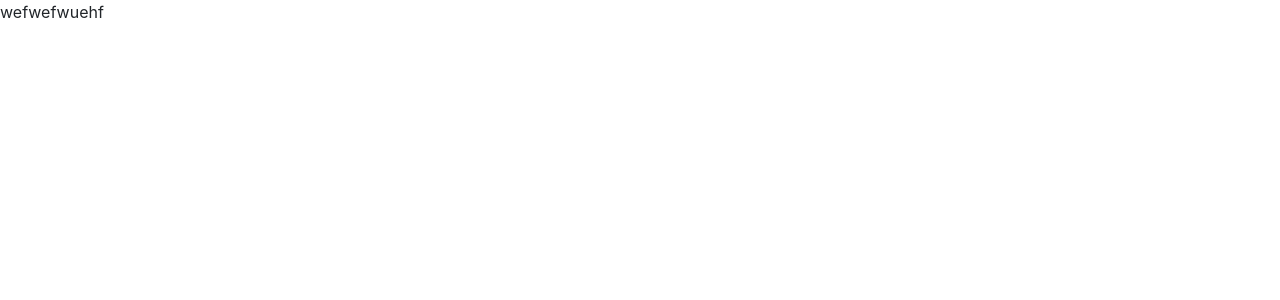
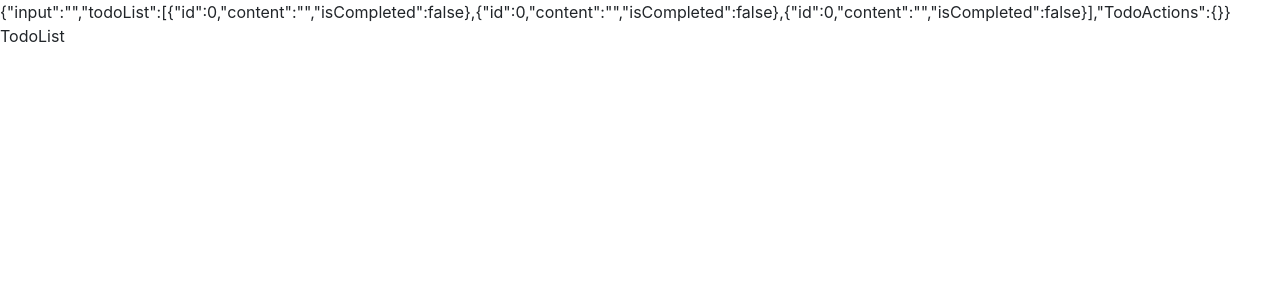
Before and after one commit to fcsn/react-practice, a React (Create React App) app: page / in a window 1280 px wide. Shown: the top 300 px of the page. Built offline with nearby package versions, Linux system fonts and the light colour scheme.

Commit message:
feat: Connect store to TodoListContainer

```diff
--- a/src/Root.js
+++ b/src/Root.js
@@ -1,11 +1,14 @@
 import React from 'react';
 import App from './components/App';
-// import {Provider} from 'react-redux';
+import {Provider} from 'react-redux';
+import store from './store';
 
 class Root extends React.Component {
     render () {
         return (
+            <Provider store={store}>
                 <App/>
+            </Provider>
         )
     }
 }
--- a/src/components/App.js
+++ b/src/components/App.js
@@ -1,10 +1,11 @@
 import React from 'react';
+import TodoListContainer from '../../src/containers/TodoList/TodoListContainer'
 
 class App extends React.Component {
     render () {
         return (
-            <div>
-                wefwefwuehf
+            <div className="App">
+                <TodoListContainer/>
             </div>
         )
     }
--- /dev/null
+++ b/src/components/TodoList/TodoList.js
@@ -0,0 +1,14 @@
+import React from 'react';
+import './TodoList.css';
+
+class TodoList extends React.Component {
+    render () {
+        return (
+            <div>
+                TodoList
+            </div>
+        )
+    }
+}
+
+export default TodoList;
--- /dev/null
+++ b/src/components/TodoList/index.js
@@ -0,0 +1 @@
+export {default} from './TodoList'
--- /dev/null
+++ b/src/containers/TodoList/TodoListContainer.js
@@ -0,0 +1,34 @@
+import React from 'react';
+import {connect} from 'react-redux'
+import {bindActionCreators} from 'redux'
+import * as todoActions from '../../../src/store/modules/todo'
+
+import TodoList from '../../../src/components/TodoList/TodoList';
+
+class TodoListContainer extends React.Component {
+    render () {
+        return (
+            <div>
+                {JSON.stringify(this.props)}
+                <TodoList/>
+            </div>
+        )
+    }
+}
+
+const mapStateToProps = ({ todo }) => ({
+    input: todo.input,
+    todoList: todo.todoList
+});
+
+// 이런 구조로 하면 나중에 다양한 리덕스 모듈을 적용해야 하는 상황에서 유용합니다.
+const mapDispatchToProps = dispatch => ({
+    TodoActions: bindActionCreators(todoActions, dispatch),
+    // AnotherActions: bindActionCreators(anotherActions, dispatch)
+});
+export default connect(
+    mapStateToProps,
+    mapDispatchToProps
+)(TodoListContainer);
+
+// export default TodoListContainer;
--- /dev/null
+++ b/src/containers/TodoList/index.js
@@ -0,0 +1 @@
+export {default} from './TodoListContainer'
--- /dev/null
+++ b/src/store/configure.js
@@ -0,0 +1,10 @@
+import {createStore} from 'redux';
+import modules from './modules'
+
+const configure = () => {
+    const devTools = window.__REDUX_DEVTOOLS_EXTENSION__ && window.__REDUX_DEVTOOLS_EXTENSION__()
+    const store = createStore(modules, devTools)
+    return store
+}
+
+export default configure;
--- /dev/null
+++ b/src/store/index.js
@@ -0,0 +1,3 @@
+import configure from './configure';
+
+export default configure();
--- a/src/store/modules/todo.js
+++ b/src/store/modules/todo.js
@@ -52,6 +52,5 @@ export default handleActions({
         produce(state, draft => {
             draft.todoList.splice(draft.todoList.findIndex(item => item.id === action.payload), 1)
         })
-    },
-    initialState
-})
+    }
+}, initialState)
```
Also changed, not shown: src/components/TodoList/TodoList.css (added), 15 other files (tests, documents, lock files or other folders).
